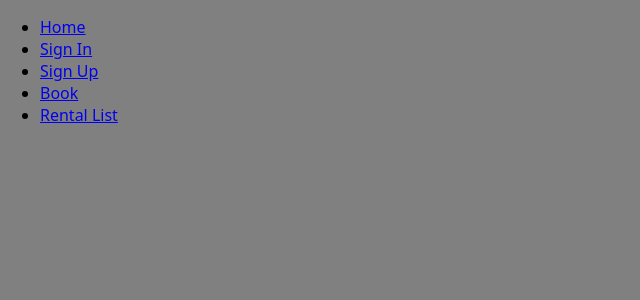
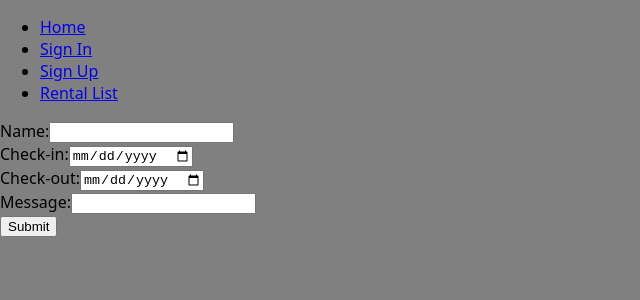
Before and after one commit to TehilahZaman/paw-pads-front-end, a React (Vite) app: page /bookings/new in a window 1280 px wide. Shown: the top 300 px of the page, without its empty margins (0-640 px from the left). Built offline with nearby package versions, Linux system fonts and the light colour scheme; no server answers.

Commit message:
updated booking form line 4-6 for date format, line 27-30 to fix bug; booking service 25-47 added for create booking; and app.jsx line 35-39 for handleAddBooking

```diff
--- a/src/App.jsx
+++ b/src/App.jsx
@@ -1,21 +1,43 @@
 // src/App.jsx
-import { useContext, useState } from 'react';
-import { Routes, Route } from 'react-router'
+import { useContext, useState, useEffect } from 'react';
+import { Routes, Route, useNavigate } from 'react-router'
 import NavBar from './components/NavBar/NavBar';
 import SignUpForm from './components/SignUpForm/SignUpForm';
 import SignInForm from './components/SignInForm/SignInForm';
 import Dashboard from './components/Dashboard/Dashboard';
 import Landing from './components/Landing/Landing';
 import BookingForm  from './components/BookingForm/BookingForm';
+import BookingIndex from './components/BookingIndex/BookingIndex'
+// import BookingList from './components/BookingList/BookingLilst';
 import RentalList from './components/RentalList/RentalList';
+// import BookingList from './components/BookingList/BookingList'
 import RentalDetail from './components/RentalDetail/RentalDetail';
+import * as bookingService from './services/bookingService'
 
 import { UserContext } from './contexts/UserContext';
 const App = () => {
 
   const [rentals, setRentals] = useState([]);
+  const [bookings, setBookings] = useState([]);
+
 
   const { user } = useContext(UserContext)
+  const navigate = useNavigate()
+
+  useEffect(()=>{
+    async function getAllBookings (){
+      const allBookings = await bookingService.index();
+      setBookings(allBookings)
+    }
+    getAllBookings()
+  }, [])
+
+  const handleAddBooking = async (formData) => {
+    console.log('bookingFormData', formData);
+    const newBooking = await bookingService.addBooking(formData)
+    setBookings([...bookings, newBooking])
+    navigate ('/bookings')
+  }
 
   return (
     <>
@@ -24,8 +46,9 @@ const App = () => {
         <Route path='/' element={user ? <Dashboard /> : <Landing /> } />
         <Route path='/sign-up' element={<SignUpForm />} />
         <Route path='/sign-in' element={<SignInForm />} />
-        <Route path='/users/book' element={<BookingForm />} />
-        <Route path='/rentals' element={<RentalList rentals={rentals} />}/>
+        <Route path='/bookings/new' element={<BookingForm handleAddBooking={handleAddBooking} />} />
+        <Route path='/bookings' element={<BookingIndex bookings={bookings}/>}/>
+        <Route path='/rentals' element={<RentalList rentals={rentals}/>}/>
       </Routes>
     </>
   );
--- a/src/components/BookingForm/BookingForm.jsx
+++ b/src/components/BookingForm/BookingForm.jsx
@@ -1,15 +1,19 @@
 // practice making a form in react
 
 import { useState } from "react";
+const date = new Date();
+const formattedDate = date.toLocaleDateString('en-US');
+console.log(formattedDate);
+
 
 const initialState = {
     name: '',
-    checkIn: new Date(),
-    checkOut: new Date(),
+    checkIn: formattedDate,
+    checkOut: formattedDate,
     message: ''
 }
 
-const BookingForm = () => {
+const BookingForm = (props) => {
     const [formData, setFormData] = useState(initialState)
 
     const handleChange = (buttonClicked) => {
@@ -20,10 +24,11 @@ const BookingForm = () => {
         })
     }
 
-    const handleSubmit = (buttonClicked) => {
-        buttonClicked.preventDefault(),
+    const handleSubmit = (evt) => {
+        evt.preventDefault(),
             console.log('Form Data Submitted', formData)
-            setFormData(initialState)
+            props.handleAddBooking(formData)
+
     }
 
     return (
@@ -39,21 +44,21 @@ const BookingForm = () => {
                 />
             </div>
             <div>
-                <label htmlFor="check-in">Check-in:</label>
+                <label htmlFor="checkIn">Check-in:</label>
                 <input
                     type="date"
-                    id="check-in"
-                    name="check-in"
+                    id="checkIn"
+                    name="checkIn"
                     value={formData.checkIn}
                     onChange={handleChange}
                 />
             </div>
             <div>
-                <label htmlFor="check-out">Check-out:</label>
+                <label htmlFor="checkOut">Check-out:</label>
                 <input
                     type="date"
-                    id="check-out"
-                    name="check-out"
+                    id="checkOut"
+                    name="checkOut"
                     value={formData.checkOut}
                     onChange={handleChange}
                 />
--- a/src/components/NavBar/NavBar.jsx
+++ b/src/components/NavBar/NavBar.jsx
@@ -28,6 +28,8 @@ const NavBar = () => {
           <li>Welcome, {user.username}</li>
           {/* The new link */}
           <li><Link to='/'>Dashboard</Link></li>
+          <li><Link to='/bookings/new'>Book a Pad</Link></li>
+          <li><Link to='/bookings'>Your Bookings</Link></li>
           <li><Link to='/' onClick={handleSignOut}>Sign Out</Link></li>
         </ul>
       ) : (
@@ -36,7 +38,6 @@ const NavBar = () => {
           <li><Link to='/'>Home</Link></li>
           <li><Link to='/sign-in'>Sign In</Link></li>
           <li><Link to='/sign-up'>Sign Up</Link></li>
-          <li><Link to='/users/book'>Book</Link></li>
           <li><Link to='/rentals'>Rental List</Link></li>
         </ul>
       )}
--- a/src/components/RentalList/RentalList.jsx
+++ b/src/components/RentalList/RentalList.jsx
@@ -2,6 +2,7 @@
 import { Link } from "react-router"
 
 export default function RentalList(props){
+    console.log(props)
     const rentalLis = props.rentals.map((rental) => {
         return <li key={rental._id}> <Link to={`rentals/${rental._id}`}></Link>{rental.name}</li>
     })
--- a/src/services/authService.js
+++ b/src/services/authService.js
@@ -51,7 +51,7 @@ const signIn = async (formData) => {
     });
 
     const data = await res.json();
-
+console.log(data)
     if (data.err) {
       throw new Error(data.err);
     }
--- /dev/null
+++ b/src/services/bookingService.js
@@ -0,0 +1,47 @@
+const BASE_URL = `${import.meta.env.VITE_BACK_END_SERVER_URL}/bookings`;
+
+const index = async () => {
+    try {
+        const res = await fetch(BASE_URL,
+            {
+                headers: {
+                    Authorization: `Bearer ${localStorage.getItem('token')}`,
+                }
+            },)
+
+        //   parsing through json below:
+        return res.json();
+    } catch (error) {
+        console.log(error);
+    }
+};
+
+export {
+    index,
+};
+
+
+
+const addBooking = async (formData) => {
+    try {
+        const res = await fetch(BASE_URL, {
+            method: 'POST',
+            headers: {
+                Authorization: `Bearer ${localStorage.getItem('token')}`, 'Content-Type': 'application/json',
+            },
+            body: JSON.stringify(formData),
+        })
+        console.log(res)
+        return res.json();
+    } catch (error) {
+        console.log(error);
+    }
+};
+
+export {
+    addBooking,
+};
+
+const editBooking = async () => {
+
+}
```
